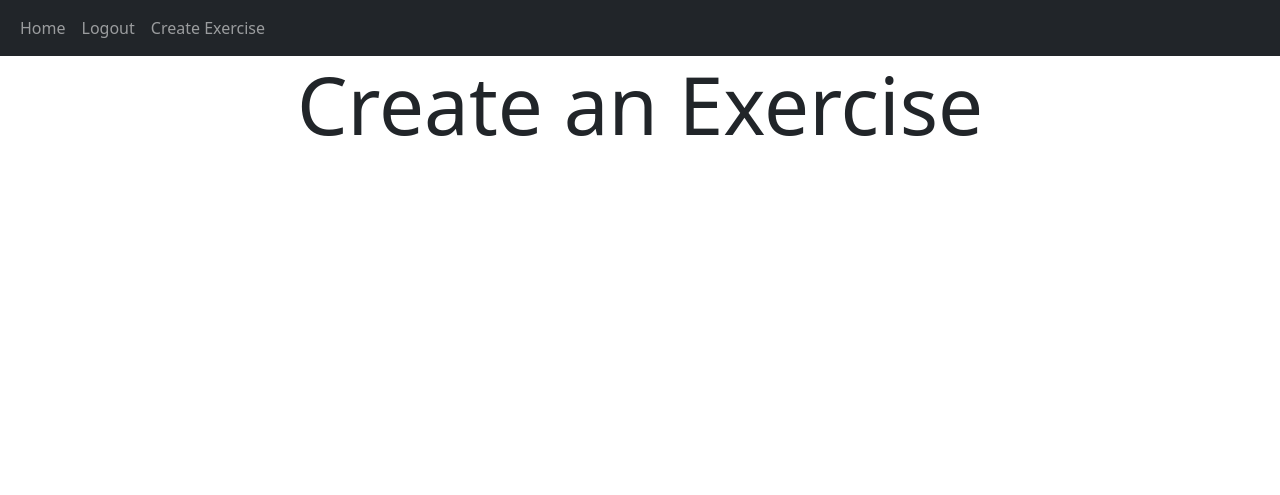
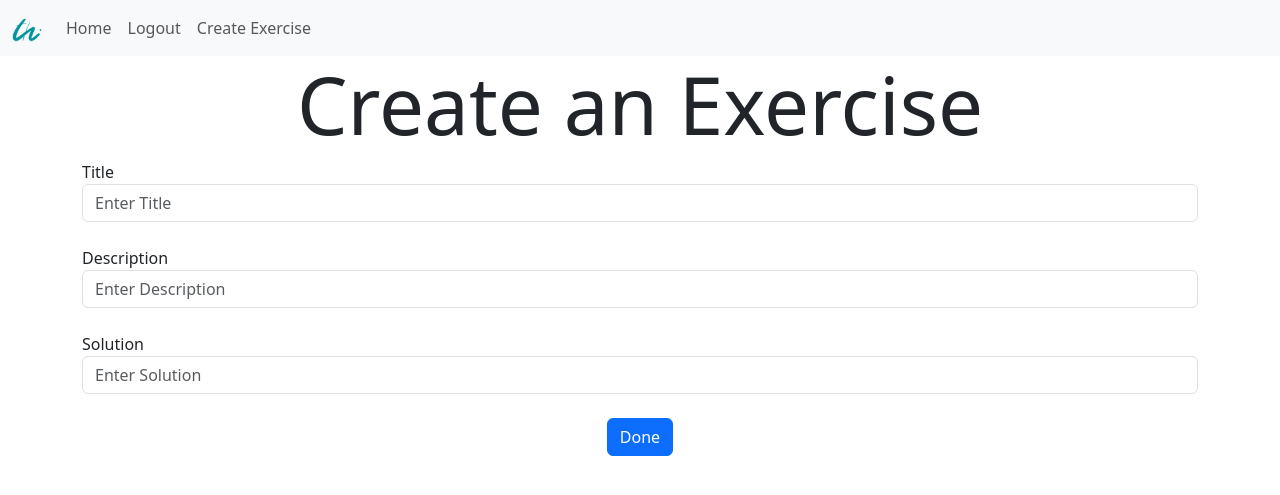
Before and after one commit to prerit09/remote-laboratory, a Flask app: page /exercises in a window 1280 px wide. Shown: the top 495 px of the page. Run offline with Flask 3, Linux system fonts and the light colour scheme; a user stored in the database is signed in; some libraries are stand-ins or nearby versions.

Commit message:
code updates

```diff
--- a/website/templates/base.html
+++ b/website/templates/base.html
@@ -9,20 +9,11 @@
     <title>{% block title %} {% endblock %}</title>
 </head>
 <body>
-    <div class="collapse" id="navbarToggleExternalContent">
-        <div class="bg-dark p-4">
-          <span class="text-body-secondary"></span>
-        </div>
-      </div>
-      <nav class="navbar navbar-expand-lg navbar-dark bg-dark">
-        <div class="container-fluid">
-          <button
-          class="navbar-toggler"
-          type="button"
-          data-bs-toggle="collapse"
-          data-bs-target="#navbar"
-          >
-            <span class="navbar-toggler-icon"></span>
+      <nav class="navbar navbar-expand-lg bg-body-tertiary">
+      <div class="container-fluid">
+        <a class="navbar-brand" href="#">
+          <img src="{{ url_for('static', filename='logo.png') }}" alt="" width="30" height="24">
+        </a>
           </button>
           <div class="collapse navbar-collapse" id="navbar">
             <div class="navbar-nav">
--- a/website/templates/exercises.html
+++ b/website/templates/exercises.html
@@ -9,10 +9,52 @@
 
 <h1 class="display-1" align="center"> Create an Exercise </h1>
 
+<form method="POST">
+    <div class="form-group">
+        <label for="title">Title</label>
+        <input
+        type="text"
+        id="title"
+        name="title"
+        class="form-control"
+        placeholder="Enter Title"
+        />
+        <br />
+        <label for="description">Description</label>
+        <input
+        type="text"
+        id="description"
+        name="description"
+        class="form-control"
+        placeholder="Enter Description"
+        />
+        <br />
+        <label for="solution">Solution</label>
+        <input
+        type="solution"
+        id="solution"
+        name="solution"
+        class="form-control"
+        placeholder="Enter Solution"
+        />
+        <br />
+        <div align="center"><button class="btn btn-primary" type="submit">Done</button></div>
+    </div>
+</form>
+
 {% else %}
 
 <h1 class="display-1" align="center"> Exercises </h1>
 
+{% for exercise in exercises %}
+<div class="card border-dark">
+    <div class="card-header">
+        <p>{{exercise.id}}. <a href="/exercise/{{exercise.id}}">{{exercise.title}}</a></p>
+    </div>
+</div>
+{% endfor %}
+
+
 {% endif %}
 
 {% endblock %}
--- a/website/views.py
+++ b/website/views.py
@@ -1,6 +1,7 @@
+from .common_code import result
 from flask import Blueprint, render_template, request, flash, redirect, url_for, jsonify
 from flask_login import login_required, current_user
-from .models import User
+from .models import User, Exercise
 # Post, Comment, Like
 from . import db
 
@@ -18,11 +19,53 @@ def home():
 @views.route("/exercises", methods=['GET', 'POST'])
 @login_required
 def exercises():
-    return render_template('exercises.html', user=current_user)
+    exercises = Exercise.query.all()
+    return render_template('exercises.html', user=current_user, exercises=exercises)
+
+@views.route("/exercise/<exercise_id>", methods=['GET', 'POST'])
+@login_required
+def exercise(exercise_id):
+    exercise = Exercise.query.filter_by(id=exercise_id).first()
+    if request.method == 'POST':
+        code = request.form.get('code')
+        stdin = request.form.get('stdin')
+        expected = exercise.solution
+        output = result(code, stdin, expected)
+        print(result)
+
+        return render_template("code.html", user=current_user, exercise=exercise)
+
+    print("in progress")
+    return render_template("code.html", user=current_user, exercise=exercise)
+
+# @views.route("/submission/<submission_id>", methods=['POST'])
+# @login_required
+# def submission(submission_id):
+#     if request.method == 'POST':
+#         print(submission_id)
+
+#     # exercise = Exercise.query.filter_by(id=exercise_id).first()
+#     return render_template("views.home", user=current_user, exercise=exercise)
 
 @views.route("/create-exercise", methods=['GET', 'POST'])
 @login_required
 def create_exercise():
+    if request.method == "POST":
+        title = request.form.get('title')
+        description = request.form.get('description')
+        solution = request.form.get('solution')
+        if not title:
+            flash('Title cannot be empty', category='error')
+        elif not description:
+            flash('Description cannot be empty', category='error')
+        elif not solution:
+            flash('Solution cannot be empty', category='error')
+        else:
+            exercise = Exercise(title=title, description=description, solution=solution, author=current_user.id)
+            db.session.add(exercise)
+            db.session.commit()
+            flash('Exercise created!', category='success')
+            return redirect(url_for("views.home"))
     return render_template('exercises.html', user=current_user)
 
 # @views.route("/create-post", methods=['GET', 'POST'])
```
Also changed, not shown: website/common_code.py (added, +39 -0 lines), website/models.py (+8 -1 lines), website/templates/code.html (added, +44 -0 lines), instance/database.db (deleted), website/static/logo.png (added), 1 other file.
